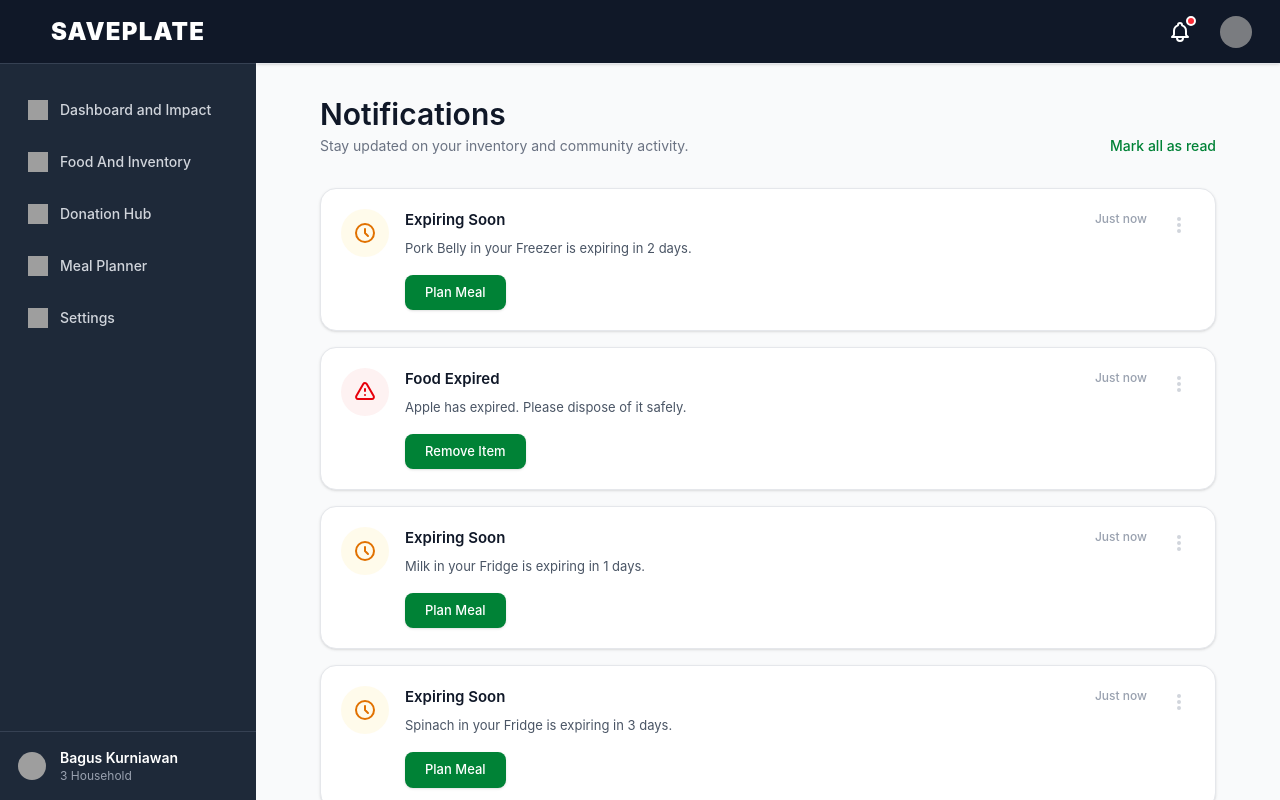
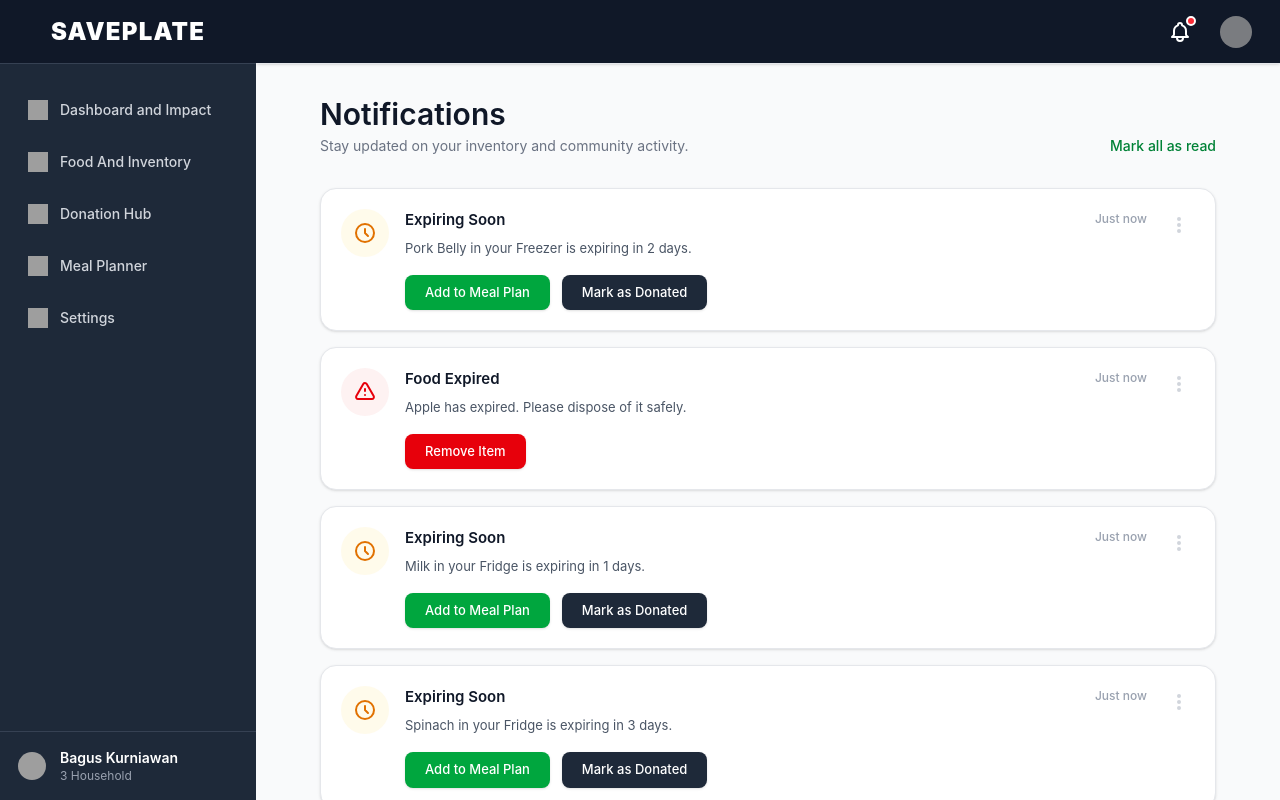
Before and after one commit to kurngxtech/SmartWaste, an Angular app: page /notifications in a window 1280 px wide. Built offline with nearby package versions, Linux system fonts and the light colour scheme; grey boxes are pictures that could not be loaded.

Commit message:
features: completing prototype part 3

```diff
--- a/src/app/user-page/notifications-page/notifications-page.html
+++ b/src/app/user-page/notifications-page/notifications-page.html
@@ -47,10 +47,25 @@
                      </p>
 
                      <div class="flex items-center gap-3">
-                        <button (click)="$event.stopPropagation()"
-                           class="px-5 py-2 text-[13px] font-medium text-white bg-green-700 hover:bg-green-800 rounded-lg transition-colors cursor-pointer border-none shadow-sm">
-                           {{ notif.action }}
-                        </button>
+                        <ng-container *ngIf="notif.details?.actionButtons as actionButtons; else defaultListAction">
+                           <button *ngFor="let btn of actionButtons"
+                              (click)="$event.stopPropagation(); handleAction(btn.action, notif)"
+                              class="px-5 py-2 text-[13px] font-medium text-white rounded-lg transition-colors cursor-pointer border-none shadow-sm"
+                              [ngClass]="{
+                                 'bg-green-600 hover:bg-green-700': btn.style === 'primary',
+                                 'bg-gray-800 hover:bg-gray-900': btn.style === 'secondary',
+                                 'bg-red-600 hover:bg-red-700': btn.style === 'danger'
+                              }">
+                              {{ btn.label }}
+                           </button>
+                        </ng-container>
+                        <ng-template #defaultListAction>
+                           <button *ngIf="notif.action"
+                              (click)="$event.stopPropagation(); openNotifModal(notif)"
+                              class="px-5 py-2 text-[13px] font-medium text-white bg-green-700 hover:bg-green-800 rounded-lg transition-colors cursor-pointer border-none shadow-sm">
+                              {{ notif.action }}
+                           </button>
+                        </ng-template>
                      </div>
                   </div>
 
--- a/src/app/user-page/notifications-page/notifications-page.ts
+++ b/src/app/user-page/notifications-page/notifications-page.ts
@@ -34,11 +34,12 @@ export class NotificationsPage {
       this.selectedNotif = null;
    }
 
-   handleAction(action: string) {
-      if (!this.selectedNotif) return;
+   handleAction(action: string, notif?: any) {
+      const targetNotif = notif || this.selectedNotif;
+      if (!targetNotif) return;
 
       if (action === 'plan') {
-         const item = this.inventoryService.getItemById(this.selectedNotif.id);
+         const item = this.inventoryService.getItemById(targetNotif.id);
          if (item && !item.isPlanned) {
             this.inventoryService.planItem(item.id);
             this.mealPlannerService.syncInventoryItem(item);
@@ -53,13 +54,13 @@ export class NotificationsPage {
          }
          this.router.navigate(['/planner']);
       } else if (action === 'donate') {
-         this.router.navigate(['/inventory'], { queryParams: { action: 'donate', itemId: this.selectedNotif.id } });
+         this.router.navigate(['/inventory'], { queryParams: { action: 'donate', itemId: targetNotif.id } });
       } else if (action === 'view_donation') {
          this.router.navigate(['/donations']);
       } else if (action === 'view_inventory') {
          this.router.navigate(['/inventory']);
       } else if (action === 'remove') {
-         this.inventoryService.removeItem(this.selectedNotif.id);
+         this.inventoryService.removeItem(targetNotif.id);
       } else if (action === 'dismiss') {
          // Just close the modal
       }
```
